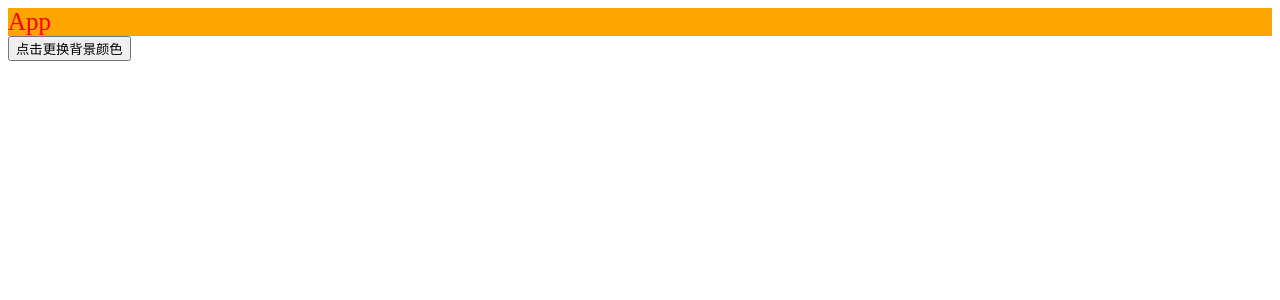
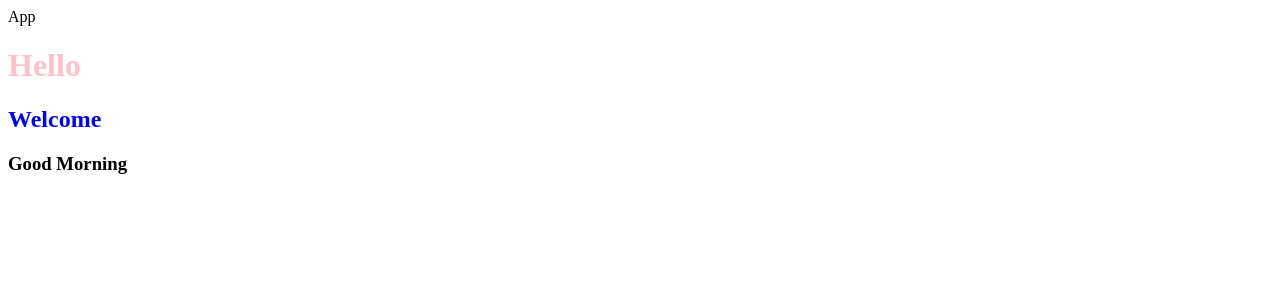
Before and after one commit to sssyyy888-g/react-demostudy, a React (Create React App) app: page / in a window 1280 px wide. Shown: the top 300 px of the page. Built offline with nearby package versions, Linux system fonts and the light colour scheme.

Commit message:
普通css

```diff
--- /dev/null
+++ b/src/02_普通CSS写法/App.css
@@ -0,0 +1,8 @@
+.title{
+    font-size: 32px;
+    color:pink;
+}
+.content{
+    font-size: 24px;
+    color: blue;
+}
--- /dev/null
+++ b/src/02_普通CSS写法/App.jsx
@@ -0,0 +1,17 @@
+
+import React, { Component } from 'react'
+import './App.css'
+export class App extends Component {
+
+  render() {
+    return (
+      <div>App
+        <h1 className='title'>Hello</h1>
+        <h2 className='content'>Welcome</h2>
+        <h3>Good Morning</h3>
+      </div>
+    )
+  }
+}
+
+export default App
--- a/src/index.js
+++ b/src/index.js
@@ -1,7 +1,8 @@
 import React from 'react';
 import ReactDOM from 'react-dom/client';
 
-import App from './01_内联样式CSS/App';
+// import App from './01_内联样式CSS/App';
+import App from './02_普通CSS写法/App'
 
 const root = ReactDOM.createRoot(document.getElementById('root'));
 root.render(
```
